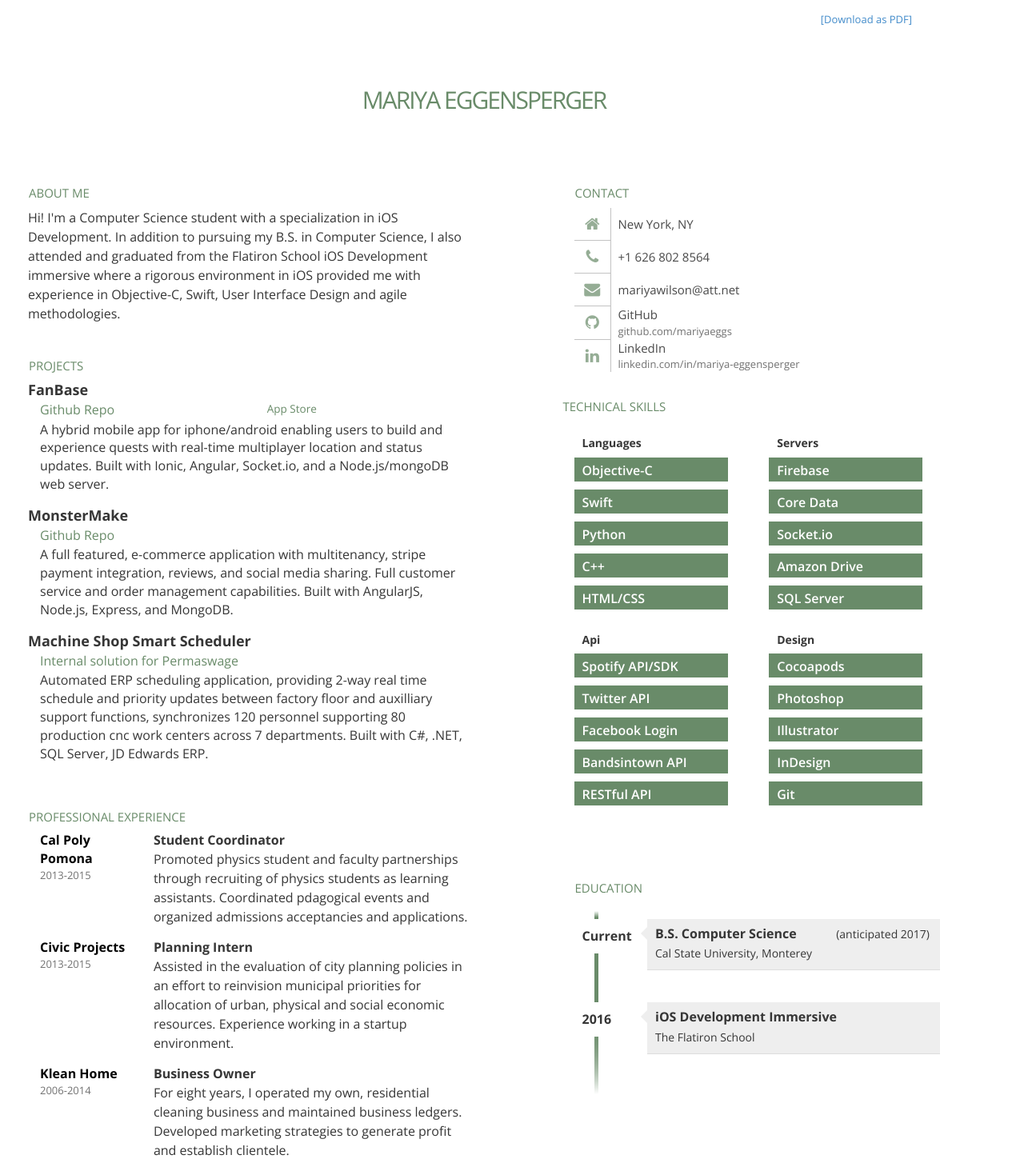
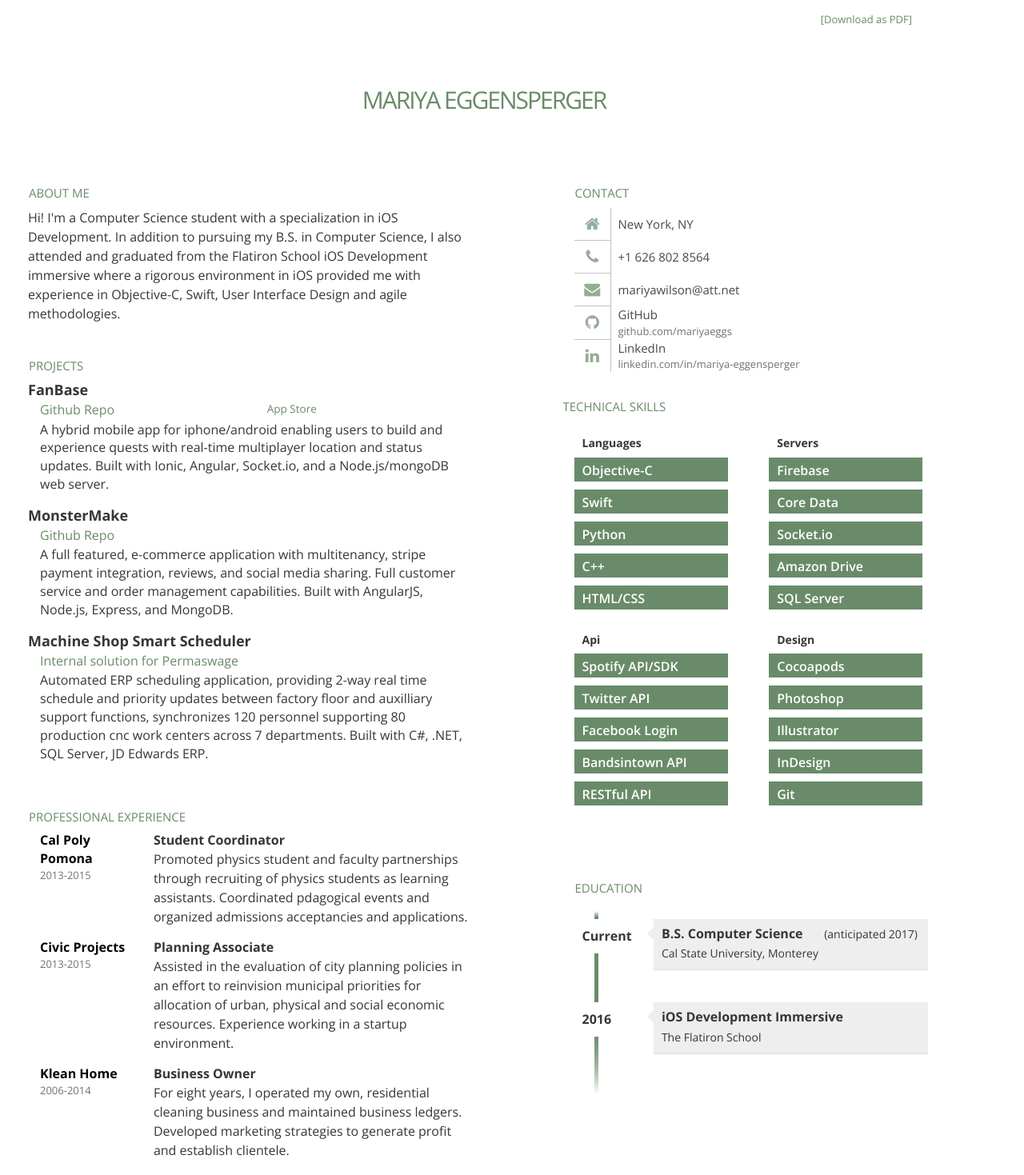
Before and after one commit to scotteggs/mariyaeggs.github.io, a plain HTML site: page index.html in a window 1280 px wide. Shown: the whole page at 80% size. Drawn offline with nearby package versions, Linux system fonts and the light colour scheme.

Commit message:
changes color to download link

```diff
--- a/index.html
+++ b/index.html
@@ -91,7 +91,7 @@
                 <div class="year">2013-2015</div>
               </div>
               <div class="col-xs-12 col-sm-9">
-                <div class="profession">Planning Intern</div>
+                <div class="profession">Planning Associate</div>
                 <div class="description">Assisted in the evaluation of city planning policies in an effort to reinvision municipal priorities for allocation of urban, physical and social economic resources. Experience working in a startup environment.</div>
               </div>
             </div>
--- a/main.css
+++ b/main.css
@@ -54,16 +54,14 @@ CONTAINER
 /*******************************************
 PHOTO (AVATAR)
 *******************************************/
-#pdf-link:visited a:visited {
-  color: pink;
-  background-color: green;
-}
+
 #pdf-link {
   float: right;
   font-size: 1.3em;
   margin-right: 50px;
   margin-top: -20px;
   text-decoration: none;
+  color: #698b69;
 }
 #pdf-link:hover {
   background-color: #c6dcef;
@@ -251,10 +249,11 @@ EDUCATION
   display: inline-block;
 }
 #education .description{
-  width: 80%;
+  width: 75%;
   display: inline-block;
   background: #eee;
   margin-bottom: 40px;
+  margin-right: 15px;
   position: relative;
   padding: 10px 10px 0 10px;
   border-bottom: 1px solid #ddd;
```
